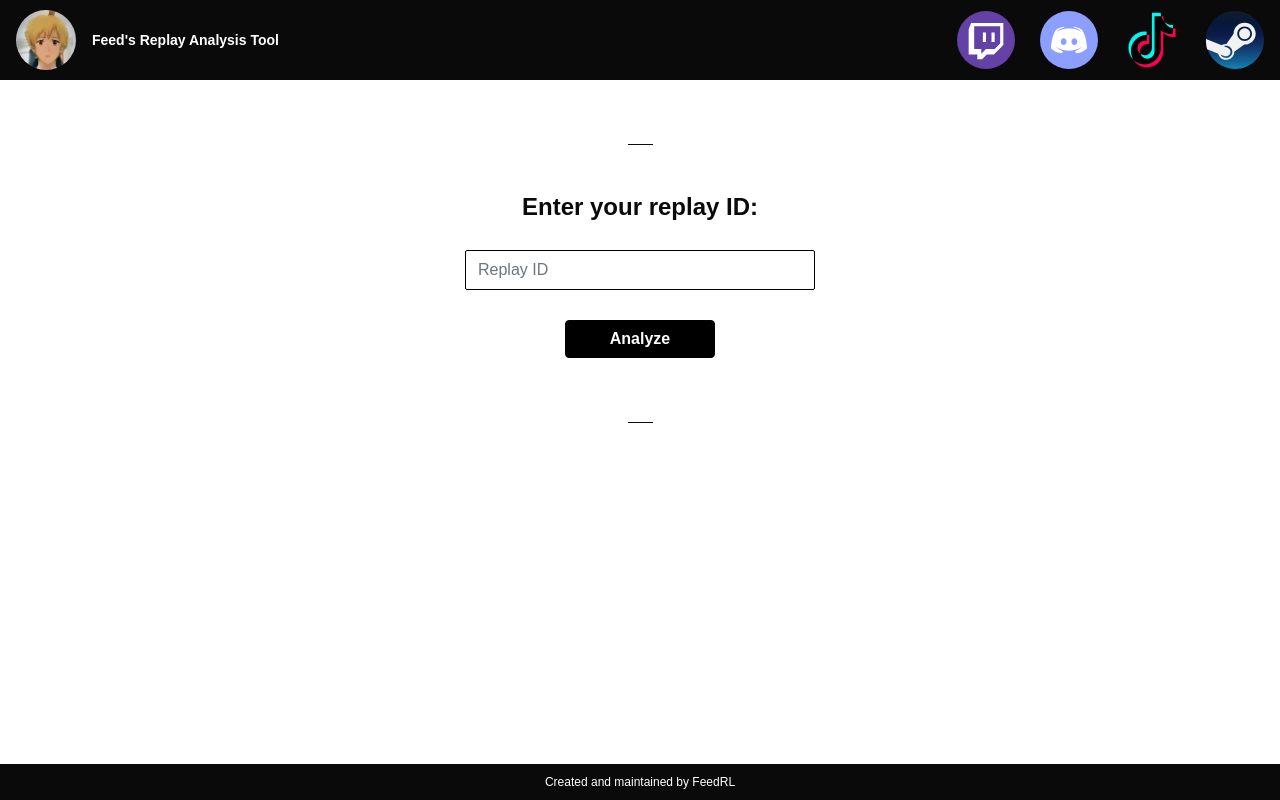
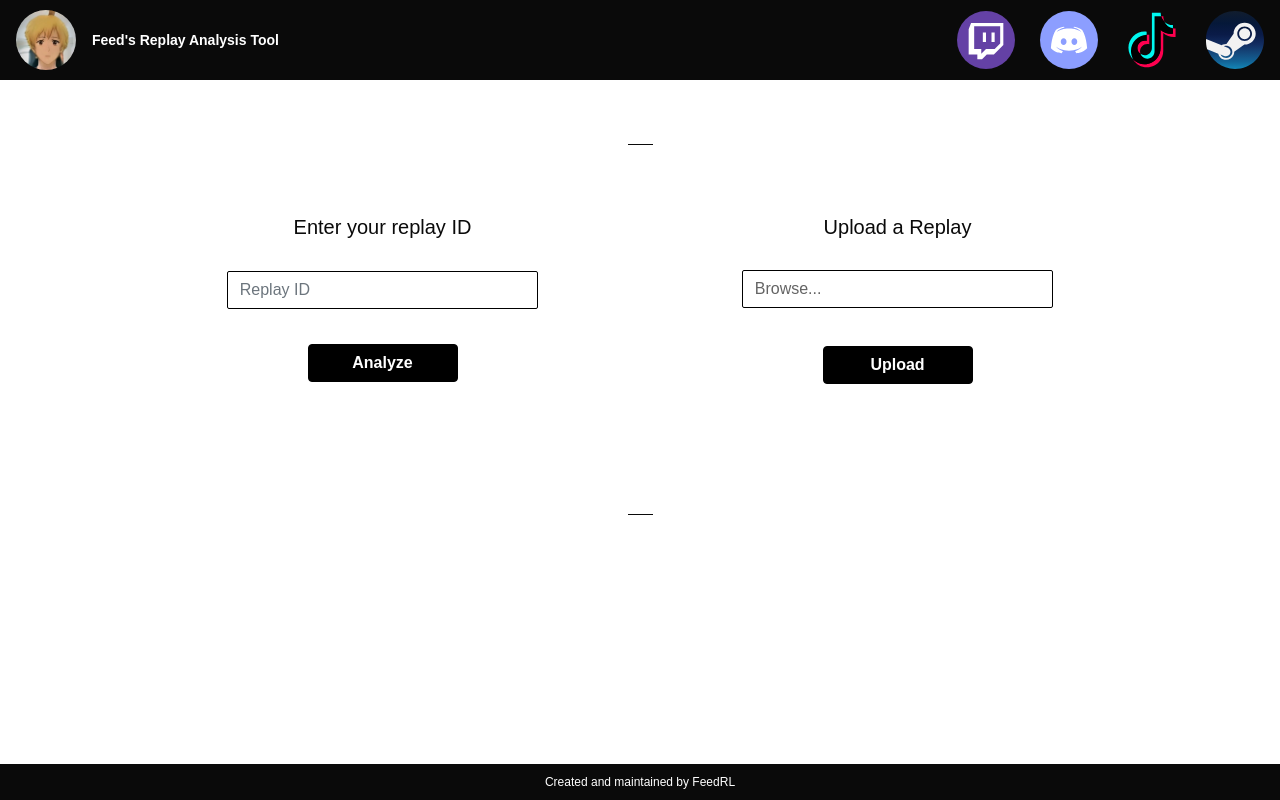
Before and after one commit to Maximilian-Oberholtzer/replay-analysis-tool, a React (Create React App) app: page /analyze in a window 1280 px wide. Built offline with nearby package versions, Linux system fonts and the light colour scheme.

Commit message:
added working replay upload

```diff
--- a/src/data-components/Analyze.css
+++ b/src/data-components/Analyze.css
@@ -1,12 +1,45 @@
 .Replay-form{
     margin-top: 20px;
-    margin-bottom: 30px;
+    margin-bottom: 35px;
     display: inline-block;
-    width: 350px;
+    width: 70%;
+    height: 38px !important;
+    border: none;
+}
+
+.Replay-form > input{
     border: 1px solid black;
     border-radius: 2px !important;
 }
 
-.Replay-form > input{
-    border: none;
+.Browse-file-button{
+    margin-top: 20px;
+    margin-bottom: 30px;
+    width: 70%;
 }
+
+label{
+    border: 1px solid black !important;
+    border-radius: 2px !important;
+    height: 40px !important;
+}
+
+.File-upload{
+    margin-top: 31px;
+    margin-bottom: 23px;
+}
+
+input[type="file"] {
+    display: none;
+}
+.File-upload-label {
+    padding: 6px 12px;
+    cursor: pointer;
+    color: rgb(100, 100, 100);
+    font-weight: 100;
+    width: 70% !important;
+    height: 38px !important;
+    font-family: sans-serif;
+    text-align: left;
+    overflow: hidden;
+}
--- a/src/data-components/Analyze.js
+++ b/src/data-components/Analyze.js
@@ -2,10 +2,13 @@ import React from 'react';
 import '../App.css';
 import './Analyze.css';
 import Ranks from './Ranks'
-import { Form, Button } from 'react-bootstrap';
+import { Form, Button, CardDeck, Card } from 'react-bootstrap';
+import 'bootstrap/dist/css/bootstrap.min.css';
 import axios from "axios";
 
 const token = 'YYnAMB7jvHL6t5DnY7VkWrj7wuriCnff5UBTbUeK';
+
+//Website used for replay data:  Ballchasing.com
 
 //example replay input:  f471cb81-74d5-4376-becb-368d996b5b5f  Feed vs DraLi
 //                       9d03f4bd-a853-4bda-867c-3f57c04904e6  AyyJayy vs Spider
@@ -14,13 +17,51 @@ class Analyze extends React.Component {
 
     constructor(props) {
         super(props);
-        this.state = {key : '', message : '', replayData: null};
+        this.state = {key : '', message : '', replayData: null, fileName: 'Browse...', file: null};
     }
 
     handleChange = (event) => {
         this.setState({key: event.target.value});
     }
 
+    handleFile = (event) => {
+        console.log(event.target.files);
+        if(event.target.files[0] !== undefined){
+            let file = event.target.files[0];
+            this.setState({file: file, fileName: event.target.files[0].name});
+        }
+
+    }
+
+    //Post a replay to Ballchasing.com
+    uploadFile = () => {
+        const url = "https://ballchasing.com/api/v2/upload?visibility=public";
+        let file = this.state.file;
+        let formdata = new FormData();
+
+        if(file !== null){
+            formdata.append('file', file);
+
+            axios({
+                url: url,
+                method: "POST",
+                headers: {
+                    Authorization: `${token}`,
+                },
+                data: formdata
+            }).then((response) => {
+                console.log(response);
+            }, (error) => {
+                console.log(error);
+            });
+        }
+        else{
+            console.log("file cannot be null");
+        }
+
+    }
+
+    //Get replay data from Ballchasing.com
     fetchReplayData = () => {
         const url = "https://ballchasing.com/api/replays/";
         const key = this.state.key;
@@ -54,13 +95,32 @@ class Analyze extends React.Component {
         return(
             <div>
                 <hr className="Header-hr"/>
-                <h1 className="title"> Enter your replay ID: </h1>
-                 <Form.Group className="Replay-form">
-                    <Form.Control type="textarea" placeholder="Replay ID" onChange={this.handleChange}/>
-                 </Form.Group>
-                <div />
-                <Button className="Menu-button" onClick={this.fetchReplayData} > Analyze </Button>
-                <hr className="Header-hr"/>
+                <CardDeck className="Card-deck">
+                    <Card className="Card">
+                        <Card.Body>
+                        <Card.Title>Enter your replay ID</Card.Title>
+                            <Form.Group className="Replay-form">
+                                <Form.Control type="textarea" placeholder="Replay ID" onChange={this.handleChange}/>
+                            </Form.Group>
+                            <div />
+                            <Button className="Menu-button" onClick={this.fetchReplayData} > Analyze </Button>
+                        </Card.Body>
+                    </Card>
+                    <Card className="Card">
+                        <Card.Body>
+                        <Card.Title>Upload a Replay</Card.Title>
+                            <div className="File-upload">
+                                <label htmlFor="file-upload" className="File-upload-label">
+                                    {this.state.fileName}
+                                </label>
+                                <input id="file-upload" type="file" onChange={(e)=>this.handleFile(e)}/>
+                            </div>
+                            <div />
+                            <Button className="Menu-button" onClick={this.uploadFile}> Upload </Button>
+                        </Card.Body>
+                    </Card>
+                </CardDeck>
+                <hr className="Footer-hr"/>
                 <h1 className="title"> {this.state.message} </h1>
                 <GetReplayTitle data={this.state.replayData} />
                 <Ranks data={this.state.replayData} />
--- a/src/data-components/Ranks.js
+++ b/src/data-components/Ranks.js
@@ -77,6 +77,7 @@ function Ranks(data){
             <div>
                 <h1 className="title"> {playerBlueName}'s Rank: {playerBlueRank} </h1>
                 <h1 className="title"> {playerOrangeName}'s Rank: {playerOrangeRank} </h1>
+                <hr className="Footer-hr"/>
             </div>
         );
     }
```
Also changed, not shown: 1 other file (tests, documents, lock files or other folders).
